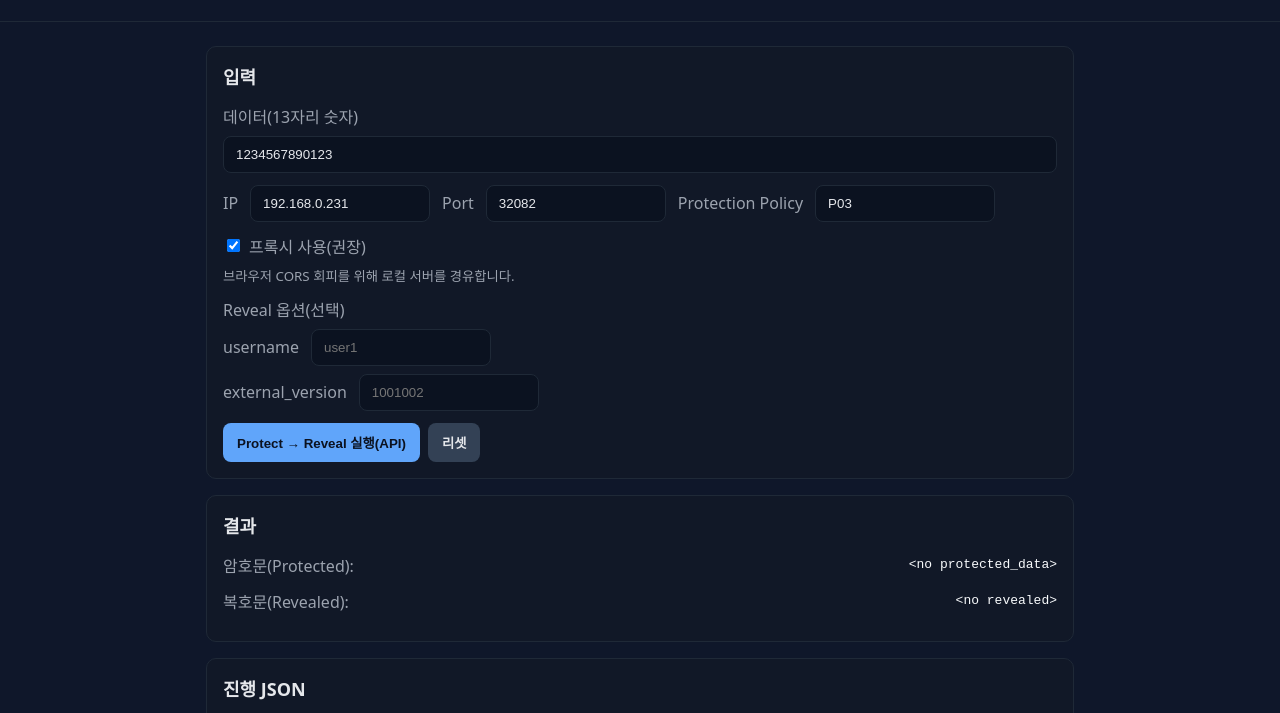
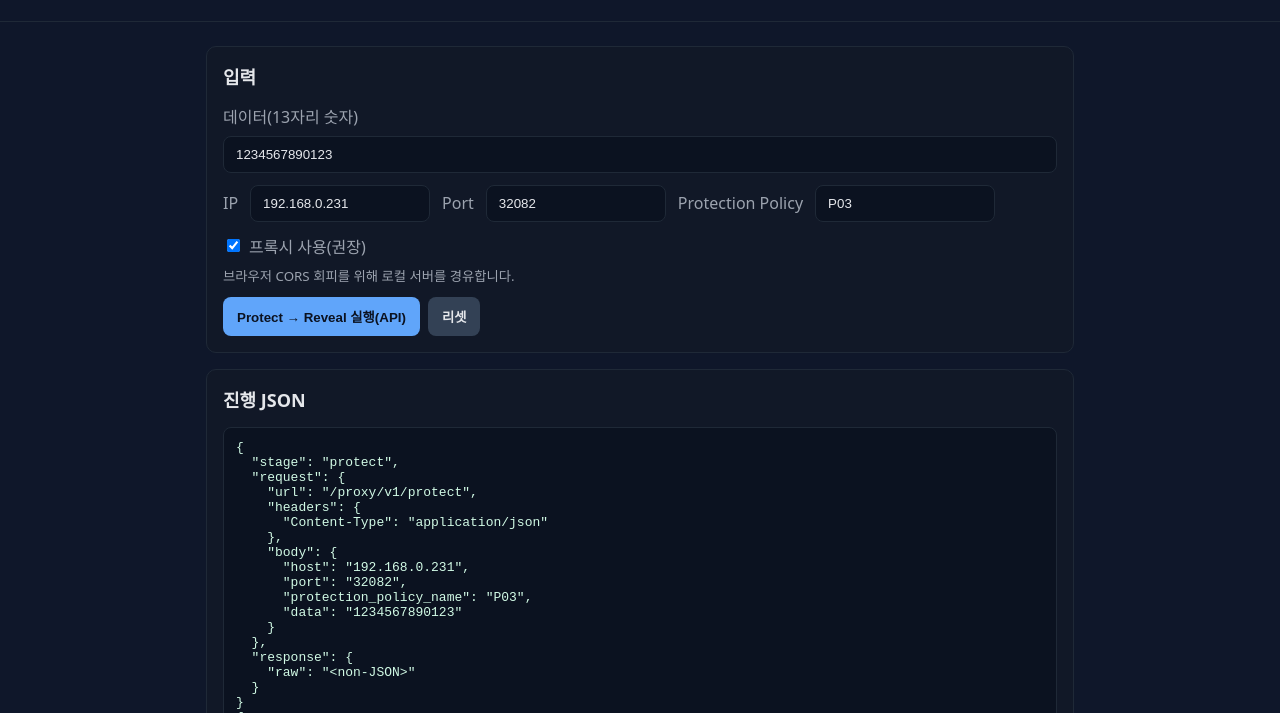
Before and after one commit to sjrhee/crdp_webapp, a plain HTML site: page index.html in a window 1280 px wide. Both pictures are taken after a click on the button "Protect → Reveal 실행(API)". Shown: the part 87-800 px from the top of the page. Drawn offline with Linux system fonts and the light colour scheme; no server answers.

Commit message:
UI: 결과 섹션을 진행 JSON 아래로 이동, external_version 자동 전달 명시. FE: 진행 로그에 실제 전송 바디 기록, protect 실패 시 reveal 스킵 가드. Docs: README에 Mock 사용법 추가.

```diff
--- a/app.js
+++ b/app.js
@@ -24,11 +24,12 @@ let extraProxyParams = {};
 async function callApi({ host, port, path, body, useProxy }) {
   const url = useProxy ? `${path.replace('/v1/','/proxy/v1/')}` : `http://${host}:${port}${path}`;
   const headers = { "Content-Type": "application/json" };
-  const req = { url, headers, body };
+  // Record the actual body that will be sent for progress/debugging visibility
+  const finalBody = useProxy ? { host, port, ...extraProxyParams, ...body } : body;
+  const req = { url, headers, body: finalBody };
   let resJson = null;
   let status = 0;
   try {
-    const finalBody = useProxy ? { host, port, ...extraProxyParams, ...body } : body;
     const res = await fetch(url, { method: "POST", headers, body: JSON.stringify(finalBody) });
     status = res.status;
     resJson = await res.json().catch(() => ({ raw: "<non-JSON>" }));
@@ -59,8 +60,6 @@ formEl.addEventListener("submit", async (e) => {
   const policy = $("#policy").value.trim() || "P03";
     const host = $("#host").value.trim();
     const port = $("#port").value.trim();
-  const username = $("#username")?.value.trim();
-  const external_version = $("#external_version")?.value.trim();
   const useProxy = $("#use-proxy")?.checked;
 
     // 입력 검증
@@ -84,12 +83,16 @@ formEl.addEventListener("submit", async (e) => {
     const protected_data = pr?.response?.protected_data;
     protectedOutEl.textContent = protected_data ? String(protected_data) : "<no protected_data>";
 
+  // protect 실패 시 reveal 단계는 건너뜁니다.
+  if (!protected_data) {
+    pushProgress({ stage: "reveal", skipped: true, reason: "no protected_data from protect" });
+    return;
+  }
+
   const revealReqBody = { protection_policy_name: policy, protected_data };
-  if (username) revealReqBody.username = username;
-  // external_version: 사용자 입력이 있으면 우선 사용, 없으면 protect 응답의 external_version 자동 전달
+  // external_version: protect 응답의 external_version을 자동 전달(필요 시 서버가 무시 가능)
   const autoExternalVersion = pr?.response?.external_version;
-  const finalExternalVersion = external_version || autoExternalVersion;
-  if (finalExternalVersion) revealReqBody.external_version = finalExternalVersion;
+  if (autoExternalVersion) revealReqBody.external_version = autoExternalVersion;
   const rr = await callApi({ host, port, path: "/v1/reveal", body: revealReqBody, useProxy });
     step.reveal = { request: rr.request, response: rr.response };
     pushProgress({ stage: "reveal", ...step.reveal });
--- a/index.html
+++ b/index.html
@@ -39,23 +39,15 @@
             <small class="subtitle">브라우저 CORS 회피를 위해 로컬 서버를 경유합니다.</small>
           </div>
 
-          <div class="row">
-            <label>Reveal 옵션(선택)</label>
-            <div class="row-inline">
-              <label for="username">username</label>
-              <input id="username" name="username" type="text" placeholder="user1" />
-            </div>
-            <div class="row-inline">
-              <label for="external_version">external_version</label>
-              <input id="external_version" name="external_version" type="text" placeholder="1001002" />
-            </div>
-          </div>
-
           <div class="actions">
             <button type="submit" id="run-btn">Protect → Reveal 실행(API)</button>
             <button type="button" id="reset-btn" class="secondary">리셋</button>
           </div>
         </form>
+      </section>
+      <section class="card">
+        <h2>진행 JSON</h2>
+        <pre id="progress" class="json"></pre>
       </section>
 
       <section class="card">
@@ -66,11 +58,6 @@
         </div>
       </section>
 
-      <section class="card">
-        <h2>진행 JSON</h2>
-        <pre id="progress" class="json"></pre>
-      </section>
-
 
     </main>
 
--- a/style.css
+++ b/style.css
@@ -60,6 +60,8 @@ code { color: #f8fafc; word-break: break-all; }
 .result-line .label { flex: 0 0 auto; }
 .result-line code { margin-left: auto; text-align: right; display: inline-block; max-width: 100%; }
 
+/* compact/result helpers no longer used */
+
 .hidden { display: none; }
 
 footer { padding: 16px; border-top: 1px solid var(--border); color: var(--muted); }
```
Also changed, not shown: 1 other file.
